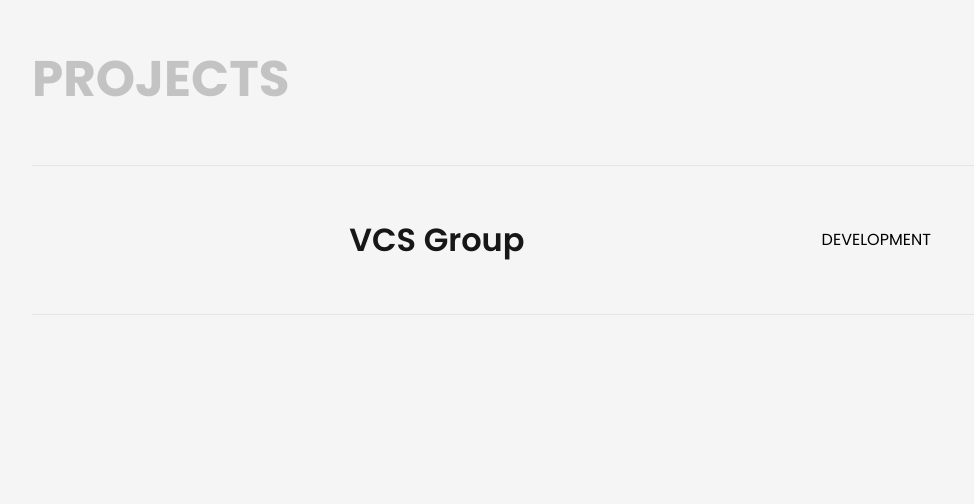
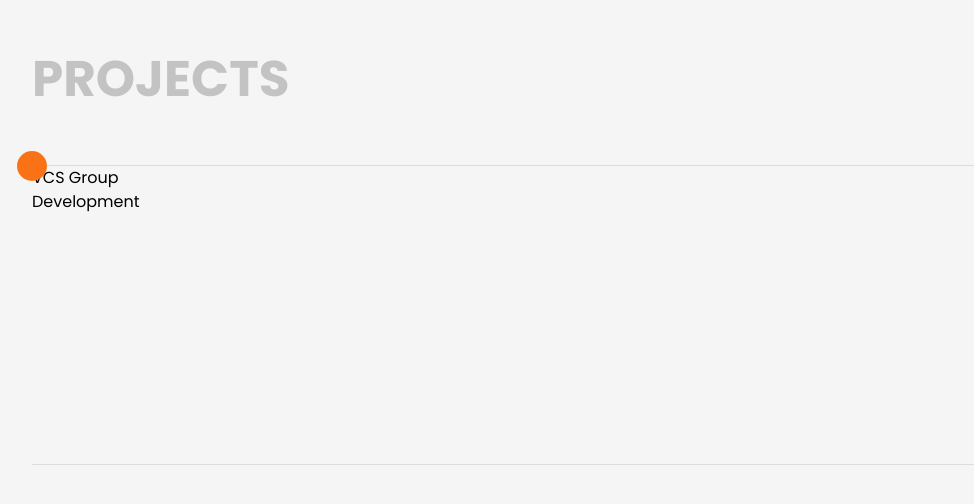
Before and after one commit to plode-v/plode-vanichaka, a Next.js app: page / in a window 1280 px wide. Shown: the part 1326-1830 px from the top of the page, without its empty margins (0-974 px from the left). Built offline with nearby package versions, Linux system fonts and the light colour scheme; a web font is replaced by a local one.

Commit message:
setup cursor follower

```diff
--- a/src/components/HeroSection.tsx
+++ b/src/components/HeroSection.tsx
@@ -11,8 +11,8 @@
     opacity: 1,
     scale: 1,
     transition: {
-      // delayChildren: 0.4,
-      staggerChildren: 0.1
+      // delayChildren: 0.8,
+      staggerChildren: 0.2,
     }
   }
 }
--- a/src/components/Navbar.tsx
+++ b/src/components/Navbar.tsx
@@ -9,7 +9,7 @@
   visible: {
     scale: 1,
     transition: {
-      staggerChildren: 0.1
+      staggerChildren: 0.2
     }
   }
 }
--- /dev/null
+++ b/src/components/ProjectComponent.tsx
@@ -0,0 +1,9 @@
+import React from 'react'
+
+const ProjectComponent = () => {
+  return (
+    <div>ProjectComponent</div>
+  )
+}
+
+export default ProjectComponent
--- a/src/components/Projects.tsx
+++ b/src/components/Projects.tsx
@@ -1,14 +1,31 @@
-import React from 'react'
+'use client'
+import React, { MouseEvent, useState, useEffect, useRef, MouseEventHandler } from 'react'
+
 
 const Projects = () => {
+
+  const [mouseX, setMouseX] = useState<number>()
+  const [mouseY, setMouseY] = useState<number>()
+
+  const handleMouseMove = (e: MouseEvent<HTMLDivElement>) => {
+    setMouseX(e.clientX)
+    setMouseY(e.clientY)
+  }
+
+
+
+
   return (
     <div className={`min-h-screen w-full flex bg-neutral-100 justify-center`}>
         <div className='flex w-[95%] 3xl:w-2/3 justify-center duration-300'>
           <div className='w-full h-full'>
             <p className='text-[50px] 3xl:text-[65px] font-[700] py-12 opacity-20 uppercase'>projects</p>
-            <div className='border-y border-neutral-200 h-[150px] flex items-center justify-evenly px-5 cursor-pointer hover:bg-orange-500 duration-150 hover:duration-150'>
-              <h1 className='text-[32px] font-[600] text-neutral-900'>VCS Group</h1>
-              <p className='uppercase'>development</p>
+            <div className='w-full h-[300px] border-black/10 border-y relative overflow-hidden' onMouseMove={handleMouseMove}>
+              <div className='fixed bg-orange-500 w-[30px] h-[30px] rounded-full -translate-x-1/2 -translate-y-1/2' style={{ top: mouseY, left: mouseX}} />
+              <div className='w-full h-full'>
+                <h1>VCS Group</h1>
+                <p>Development</p>
+              </div>
             </div>
           </div>
         </div>
```
